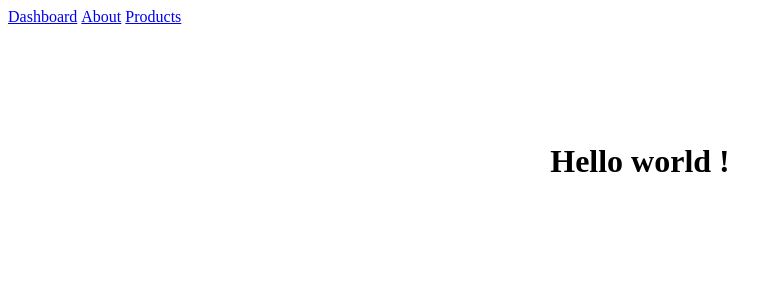
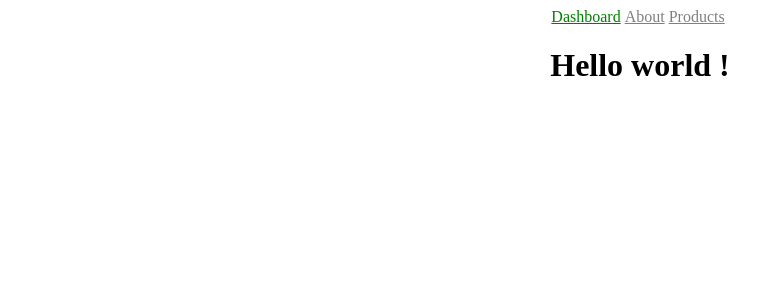
Before and after one commit to saikorthivada/nextjs-tutorials, a Next.js app: page / in a window 1280 px wide. Shown: the top 300 px of the page, without its empty margins (0-782 px from the left). Built offline with nearby package versions, Linux system fonts and the light colour scheme.

Commit message:
next-js-styles

```diff
--- a/src/app/globals.css
+++ b/src/app/globals.css
@@ -1,107 +1,7 @@
-:root {
-  --max-width: 1100px;
-  --border-radius: 12px;
-  --font-mono: ui-monospace, Menlo, Monaco, "Cascadia Mono", "Segoe UI Mono",
-    "Roboto Mono", "Oxygen Mono", "Ubuntu Monospace", "Source Code Pro",
-    "Fira Mono", "Droid Sans Mono", "Courier New", monospace;
-
-  --foreground-rgb: 0, 0, 0;
-  --background-start-rgb: 214, 219, 220;
-  --background-end-rgb: 255, 255, 255;
-
-  --primary-glow: conic-gradient(
-    from 180deg at 50% 50%,
-    #16abff33 0deg,
-    #0885ff33 55deg,
-    #54d6ff33 120deg,
-    #0071ff33 160deg,
-    transparent 360deg
-  );
-  --secondary-glow: radial-gradient(
-    rgba(255, 255, 255, 1),
-    rgba(255, 255, 255, 0)
-  );
-
-  --tile-start-rgb: 239, 245, 249;
-  --tile-end-rgb: 228, 232, 233;
-  --tile-border: conic-gradient(
-    #00000080,
-    #00000040,
-    #00000030,
-    #00000020,
-    #00000010,
-    #00000010,
-    #00000080
-  );
-
-  --callout-rgb: 238, 240, 241;
-  --callout-border-rgb: 172, 175, 176;
-  --card-rgb: 180, 185, 188;
-  --card-border-rgb: 131, 134, 135;
+.main {
+  text-align: center;
 }
 
-@media (prefers-color-scheme: dark) {
-  :root {
-    --foreground-rgb: 255, 255, 255;
-    --background-start-rgb: 0, 0, 0;
-    --background-end-rgb: 0, 0, 0;
-
-    --primary-glow: radial-gradient(rgba(1, 65, 255, 0.4), rgba(1, 65, 255, 0));
-    --secondary-glow: linear-gradient(
-      to bottom right,
-      rgba(1, 65, 255, 0),
-      rgba(1, 65, 255, 0),
-      rgba(1, 65, 255, 0.3)
-    );
-
-    --tile-start-rgb: 2, 13, 46;
-    --tile-end-rgb: 2, 5, 19;
-    --tile-border: conic-gradient(
-      #ffffff80,
-      #ffffff40,
-      #ffffff30,
-      #ffffff20,
-      #ffffff10,
-      #ffffff10,
-      #ffffff80
-    );
-
-    --callout-rgb: 20, 20, 20;
-    --callout-border-rgb: 108, 108, 108;
-    --card-rgb: 100, 100, 100;
-    --card-border-rgb: 200, 200, 200;
-  }
+.red {
+  color: red;
 }
-
-* {
-  box-sizing: border-box;
-  padding: 0;
-  margin: 0;
-}
-
-html,
-body {
-  max-width: 100vw;
-  overflow-x: hidden;
-}
-
-body {
-  color: rgb(var(--foreground-rgb));
-  background: linear-gradient(
-      to bottom,
-      transparent,
-      rgb(var(--background-end-rgb))
-    )
-    rgb(var(--background-start-rgb));
-}
-
-a {
-  color: inherit;
-  text-decoration: none;
-}
-
-@media (prefers-color-scheme: dark) {
-  html {
-    color-scheme: dark;
-  }
-}
--- a/src/app/layout.js
+++ b/src/app/layout.js
@@ -1,4 +1,5 @@
-import Header from "@/components/header/Header"
+import Header from "@/components/header/Header";
+import './globals.css';
 
 export const metadata = {
   title: 'Next.js',
@@ -8,7 +9,7 @@ export const metadata = {
 export default function RootLayout({ children }) {
   return (
     <html lang="en">
-      <body>
+      <body className="main">
         <Header />
         {children}
         </body>
--- a/src/app/page.js
+++ b/src/app/page.js
@@ -1,9 +1,7 @@
-import Image from "next/image";
-import styles from "./page.module.css";
 
 export default function Home() {
   return (
-    <main className={styles.main}>
+    <main>
       <h1>Hello world !</h1>
     </main>
   );
--- a/src/app/products/page.js
+++ b/src/app/products/page.js
@@ -1,6 +1,7 @@
+
 export default function Products() {
     return (
-        <div>
+        <div className='main'>
             <h1>Products route</h1>
             <h1>Products route</h1>
             <h1>Products route</h1>
--- a/src/components/header/Header.js
+++ b/src/components/header/Header.js
@@ -1,11 +1,12 @@
-import Link from "next/link"
+import Link from "next/link";
+import styles from './Header.module.css';
 
 function Header() {
   return (
         <div>
-          <Link href="/dashboard">Dashboard</Link>&nbsp;
-          <Link href="/about">About</Link>&nbsp;
-          <Link href="/products#sample">Products</Link>&nbsp;
+          <Link className={styles.active} style={{color: 'green'}} href="/dashboard">Dashboard</Link>&nbsp;
+          <Link className={styles.inactive} href="/about">About</Link>&nbsp;
+          <Link className={styles.inactive} href="/products#sample">Products</Link>&nbsp;
         </div>
   )
 }
--- /dev/null
+++ b/src/components/header/Header.module.css
@@ -0,0 +1,7 @@
+.active {
+    color: red
+}
+
+.inactive {
+    color: grey;
+}
```
